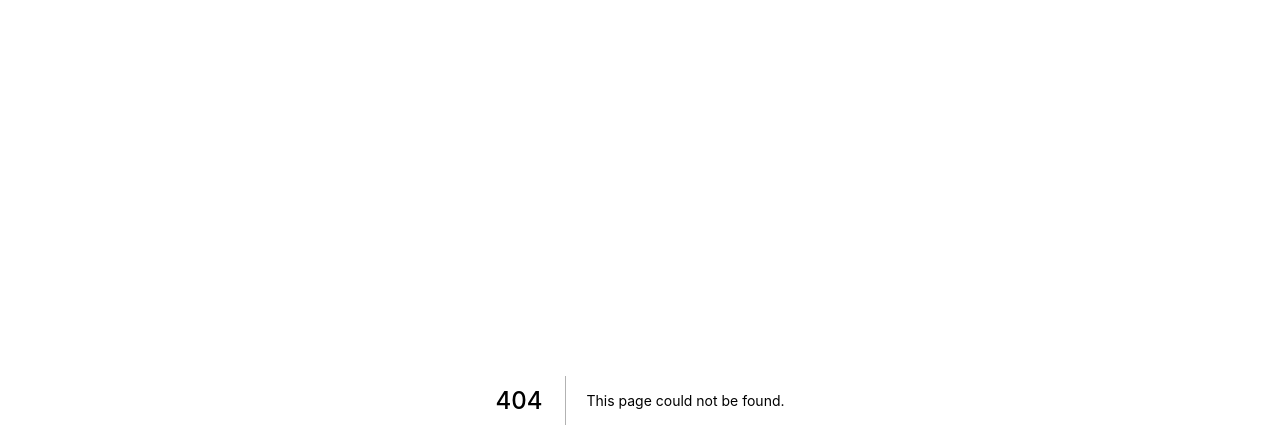
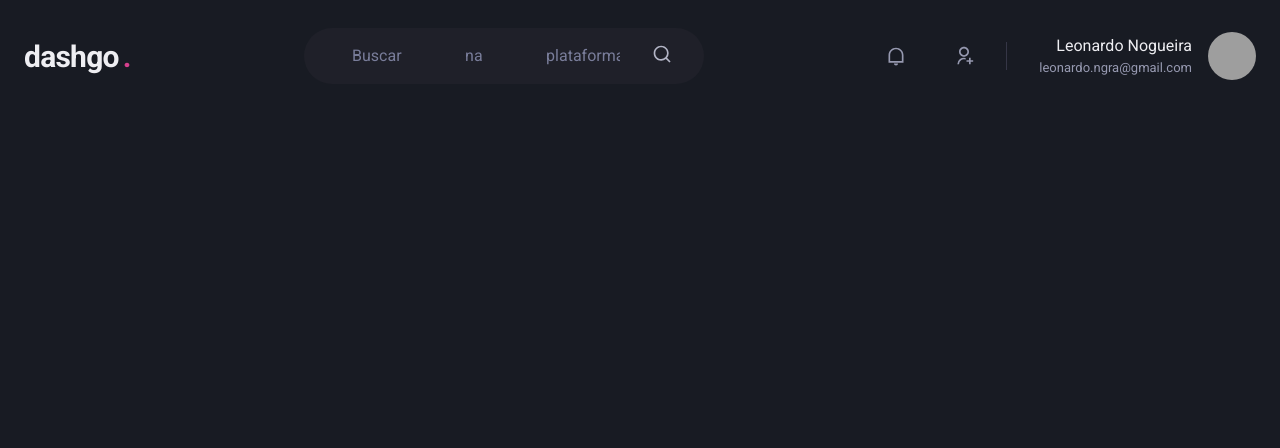
Before and after one commit to leo-ngra/dashboard, a Next.js app: page /dashboard in a window 1280 px wide. Before the commit this address had no page. Shown: the top 448 px of the page. Built offline with nearby package versions, Linux system fonts and the light colour scheme; grey boxes are pictures that could not be loaded.

Commit message:
finalizando header

```diff
--- a/package.json
+++ b/package.json
@@ -15,7 +15,8 @@
     "framer-motion": "^6",
     "next": "12.3.0",
     "react": "18.2.0",
-    "react-dom": "18.2.0"
+    "react-dom": "18.2.0",
+    "react-icons": "^4.4.0"
   },
   "devDependencies": {
     "@types/node": "^18.7.16",
--- /dev/null
+++ b/src/components/Header.tsx
@@ -0,0 +1,80 @@
+import { Flex, Text, Input, Icon, HStack, Box, Avatar } from '@chakra-ui/react'
+import { RiNotificationLine, RiSearchLine, RiUserAddLine } from 'react-icons/ri'
+
+export function Header(){
+    return(
+        <Flex
+          as='header'
+          w='100%'
+          maxWidth={1480}
+          h='20'
+          mx='auto'
+          mt='4'
+          px='6'
+          align='center' >
+
+            <Text
+              fontSize='3xl'
+              fontWeight='bold'
+              letterSpacing='tight'
+              w='64'>
+                dashgo
+            <Text as='span' ml='1' color='pink.500'>.</Text>
+            </Text>
+
+            <Flex
+              as='label'
+              flex='1'
+              py='4'
+              px='8'
+              ml='6'
+              maxWidth={400}
+              alignSelf='center'
+              color='gray.200'
+              position='relative'
+              bg='gray.800'
+              borderRadius='full'>
+
+                <Input
+                color='gray.500'
+                variant='unstyled'
+                px='4'
+                mr='4'
+                placeholder='Buscar
+                na
+                plataforma'
+                _placeholder={{color:'gray.400'}} />
+
+                <Icon as={RiSearchLine} fontSize='20'/>
+
+            </Flex>
+
+            <Flex
+                align='center'
+                ml='auto' >
+
+                <HStack
+                  spacing='8'
+                  mx='8'
+                  pr='8'
+                  py='1'
+                  color='gray.300'
+                  borderRightWidth={1}
+                  borderColor='gray.700'>
+                    <Icon as={RiNotificationLine} fontSize='20'/>
+                    <Icon as={RiUserAddLine} fontSize='20' ml='4'/>
+                </HStack>
+
+                <Flex align='center'>
+                    <Box mr='4' textAlign='right'>
+                        <Text>Leonardo Nogueira</Text>
+                        <Text color='gray.300' fontSize='small'>leonardo.ngra@gmail.com</Text>
+                    </Box>
+
+                    <Avatar size='md' name='Leonardo Nogueira' src='http://github.com/leo-ngra.png' />
+                </Flex>
+            </Flex>
+
+        </Flex>
+    )
+}
--- /dev/null
+++ b/src/pages/dashboard.tsx
@@ -0,0 +1,7 @@
+import { Header } from "../components/Header";
+
+export default function Dashboard(){
+     return(
+        <Header />
+     )
+}
```
Also changed, not shown: 1 other file (tests, documents, lock files or other folders).
